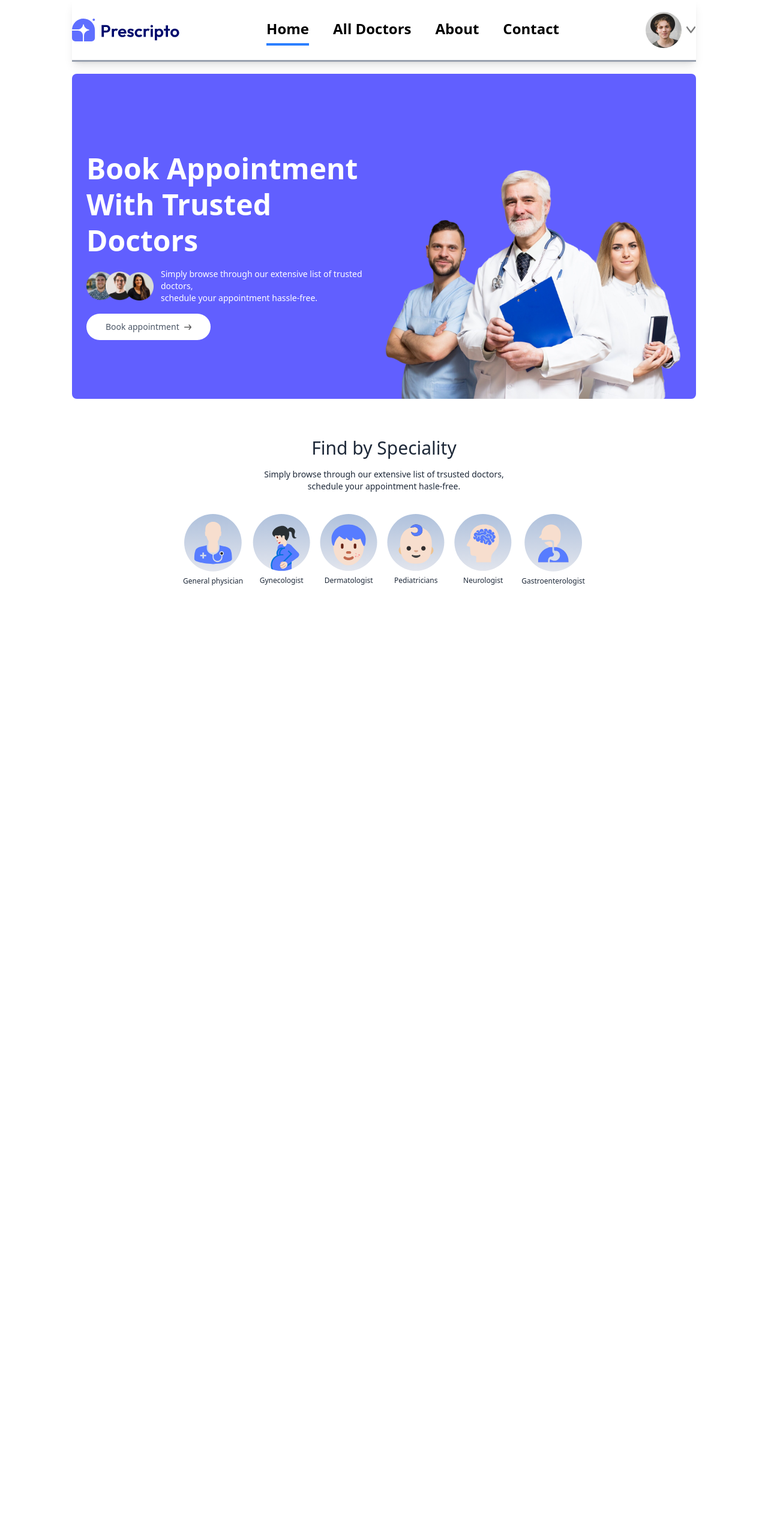
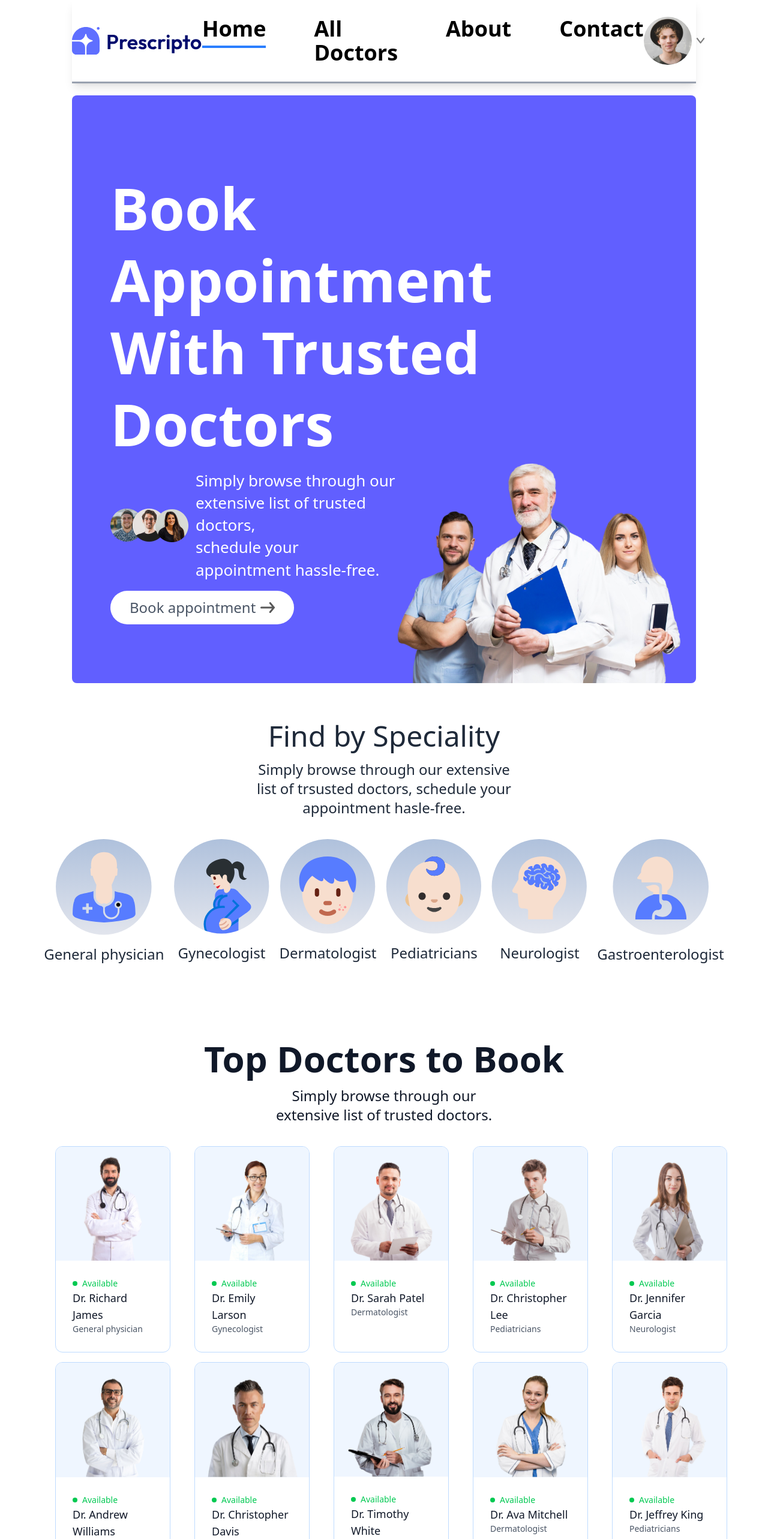
Before and after one commit to JagratiSharma16/Doctor_Appointment_System, a React (Vite) app in the folder Frontend/: page / in a window 1280 px wide. Shown: the top 2566 px of the page at 60% size. Before the commit the page ends 1041 px from the top, so only its background shows below. Built offline with nearby package versions, Linux system fonts and the light colour scheme.

Commit message:
Topdoctors done

```diff
--- a/Frontend/src/components/Header.jsx
+++ b/Frontend/src/components/Header.jsx
@@ -3,18 +3,18 @@ import {assets} from "../assets/assets_frontend/assets"
 
 const Header = () => {
     return (
-        <div className='flex flex-col md:flex-row flex-wrap bg-indigo-500 rounded-lg px-6 ml-30 mr-30'>
+        <div className='flex flex-col md:flex-row flex-wrap bg-indigo-500 rounded-lg px-6 ml-30 mr-30 md:pl-16'>
             {/* --------Left side-------- */}
             <div className='md:w-1/2 flex flex-col items-start justify-center gap-4 py-10 m-auto md:py-[10vw] md:mb-[-30px]'>
-                <p className='text-3xl md:text-4xl lg:text-5xl text-white font-semibold leading-tight md:leading-tight lg:leading-tight'>
+                <p className='text-3xl md:text-8xl lg:text-8xl text-white font-semibold leading-tight md:leading-tight lg:leading-tight'>
                     Book Appointment <br />With Trusted Doctors
                 </p>
                 <div className='flex flex-col md:flex-row items-center gap-3 text-white text-sm font-light'>
-                    <img className='w-28' src={assets.group_profiles} alt="" />
-                    <p>Simply browse through our extensive list of trusted doctors,<br className='hidden sm:block' />schedule your appointment hassle-free.</p>
+                    <img className='w-28 md:w-40' src={assets.group_profiles} alt="" />
+                    <p className='md:text-[26px]'>Simply browse through our extensive list of trusted doctors,<br className='hidden sm:block' />schedule your appointment hassle-free.</p>
                 </div>
-                <a href="#speciality" className='flex items-center gap-2 bg-white px-8 py-3 rounded-full text-gray-600 text-sm m-auto md:m-0 hover:scale-105 transition-all duration-300'>
-                    Book appointment <img className='w-3' src={assets.arrow_icon} alt="" />
+                <a href="#speciality" className='flex items-center md:text-2xl gap-2 bg-white px-8 py-3 rounded-full text-gray-600 text-sm m-auto md:m-0 hover:scale-105 transition-all duration-300'>
+                    Book appointment <img className='w-3 md:w-6' src={assets.arrow_icon} alt="" />
                 </a>
             </div>
             {/* -----------Right side--------- */}
--- a/Frontend/src/components/Navbar.jsx
+++ b/Frontend/src/components/Navbar.jsx
@@ -9,9 +9,9 @@ const Navbar = () => {
     const [token, setToken] = useState(true)
 
     return (
-        <div className="flex items-center justify-between text-5m py-5 mb-5 border-b-3 border-b-gray-400 ml-30 mr-30 shadow-lg">
-            <img className="w-45 cursor-pointer" src={assets.logo} alt="image" />
-            <ul className="hidden md:flex items-start gap-10 font-bold text-2xl">
+        <div className="flex items-center justify-between text-sm py-5 mb-5 border-b-3 border-b-gray-400 ml-30 mr-30 shadow-lg">
+            <img className="w-45 cursor-pointer md:w-65" src={assets.logo} alt="image" />
+            <ul className="hidden md:flex items-start md:gap-20 md:text-4xl gap-10 font-bold text-2xl">
                 <NavLink to="/">
                     <li className="py-2">Home</li>
                     <hr className="border-none outline-none h-1 bg-blue-500 w-5/5 m-auto hidden" />
@@ -33,9 +33,9 @@ const Navbar = () => {
                 {
                     token
                     ? <div className="flex items-center gap-2 cursor-pointer group relative">
-                        <img className="w-15 rounded-full" src={assets.profile_pic} alt="image" />
-                        <img className="w-4" src={assets.dropdown_icon} alt="drop" />
-                        <div className="absolute top-0 right-0 pt-22 text-base font-medium text-gray-600 z-20 hidden group-hover:block">
+                        <img className="md:w-15 rounded-full sm:w-6 lg:w-20 " src={assets.profile_pic} alt="image" />
+                        <img className="w-4 md:w-5" src={assets.dropdown_icon} alt="drop" />
+                        <div className="absolute top-0 right-0 pt-22 md:pt-28 text-base font-medium text-gray-600 z-20 hidden group-hover:block">
                             <div className="min-w-58 text-[20px] bg-stone-100 rounded flex flex-col gap-4 p-5">
                                 <p onClick={()=>navigate("my-profile")} className="hover:text-black cursor-pointer">My Profile</p>
                                 <p onClick={()=>navigate("my-appointments")} className="hover:text-black cursor-pointer">My Appointments</p>
--- a/Frontend/src/components/SpecialityMenu.jsx
+++ b/Frontend/src/components/SpecialityMenu.jsx
@@ -5,12 +5,12 @@ import { Link } from 'react-router-dom'
 const SpecialityMenu = () => {
   return (
     <div className='flex flex-col items-center gap-4 py-16 text-gray-800' id='speciality'>
-      <h1 className='text-3xl font-medium'>Find by Speciality</h1>
-      <p className='sm:w-1/3 text-center text-sm'>Simply browse through our extensive list of trsusted doctors, schedule your appointment hasle-free.</p>
+      <h1 className='text-3xl md:text-5xl font-medium'>Find by Speciality</h1>
+      <p className='sm:w-1/3 text-center md:text-2xl text-sm'>Simply browse through our extensive list of trsusted doctors, schedule your appointment hasle-free.</p>
       <div className='flex sm:justify-center gap-4 pt-5 w-full overflow-scroll'>
         {specialityData.map((item,index)=>(
-          <Link onClick={()=>scrollTo(0,0)}className='flex flex-col items-center text-xs cursor-pointer flex-shrink-0 hover:translate-y-[-10px] transition-all duration-500' key={index} to={`/doctors/${item.speciality}`}>
-            <img className='w-16 sm:w-24 mb-2' src={item.image} alt=""/>
+          <Link onClick={()=>scrollTo(0,0)}className='flex flex-col items-center text-xs md:text-2xl cursor-pointer flex-shrink-0 hover:translate-y-[-10px] transition-all duration-500' key={index} to={`/doctors/${item.speciality}`}>
+            <img className='w-16 sm:w-24 mb-2 md:w-40 md:mb-4 ' src={item.image} alt=""/>
             <p>{item.speciality}</p>
           </Link>
         ))}
--- /dev/null
+++ b/Frontend/src/components/TopDoctors.jsx
@@ -0,0 +1,30 @@
+import React from 'react'
+import { doctors } from '../assets/assets_frontend/assets'
+import { useNavigate } from 'react-router-dom'
+
+const TopDoctors = () => {
+    const navigate= useNavigate()
+  return (
+    <div className='flex flex-col items-center gap-4 my-16 text-gray-900 md:mx-10'>
+        <h1 className='md:text-4xl lg:text-6xl font-bold' >Top Doctors to Book</h1>
+        <p className='sm:w-1/3 lg:text-2xl text-center text-sm'>Simply browse through our extensive list of trusted doctors.</p>
+        <div className='w-full grid md:grid-cols-4 lg:grid-cols-5 md:gap-2 lg:gap-4 pt-5 gap-y-6 px-7 md:ml-6 lg:ml-20 md:mr-6 lg:mr-20  sm-px-0 ' >
+            {doctors.slice(0,10).map((item,index)=>(
+                <div onClick={()=>navigate(`/appointement/${item._id}`)} className="border border-blue-200 md:ml-6  rounded-xl overflow-hidden cursor-pointer hover:translate-y-[-15px] transition-all duration-300" key={index}>
+                    <img className="bg-blue-50 w-full  " src={item.image} alt="imhg" />
+                    <div className='p-7'>
+                        <div className='flex items-center gap-2 text-sm text-center text-green-500' >
+                            <p className='w-2 h-2 rounded-full bg-green-500' ></p><p>Available</p>
+                        </div>
+                        <p className='text-gray-900 text-lg font-medium'>{item.name}</p>
+                        <p className='text-gray-600 text-sm'>{item.speciality} </p>
+                    </div>
+                </div>
+            ))}
+        </div>
+        <button className='bg-blue-200 text-gray-600 text-2xl px-12 py-5 rounded-full mt-10'>More</button>
+    </div>
+  )
+}
+
+export default TopDoctors
--- a/Frontend/src/pages/Home.jsx
+++ b/Frontend/src/pages/Home.jsx
@@ -2,12 +2,14 @@
 import React from 'react'
 import Header from '../components/Header'
 import SpecialityMenu from '../components/SpecialityMenu'
+import TopDoctors from '../components/TopDoctors'
 
 const Home = () => {
   return (
     <div>
       <Header/>
       <SpecialityMenu/>
+      <TopDoctors />
     </div>
   )
 }
--- a/Frontend/vite.config.js
+++ b/Frontend/vite.config.js
@@ -2,6 +2,17 @@ import { defineConfig } from 'vite'
 import tailwindcss from '@tailwindcss/vite'
 import { preinitModule } from 'react-dom'
 export default defineConfig({
+  screens: {
+
+    'sm': '640px',
+
+    'md': '768px',
+
+    'lg': '1024px',
+
+    'xl': '1280px'
+
+  },
   plugins: [
     tailwindcss(),
   ],
```
